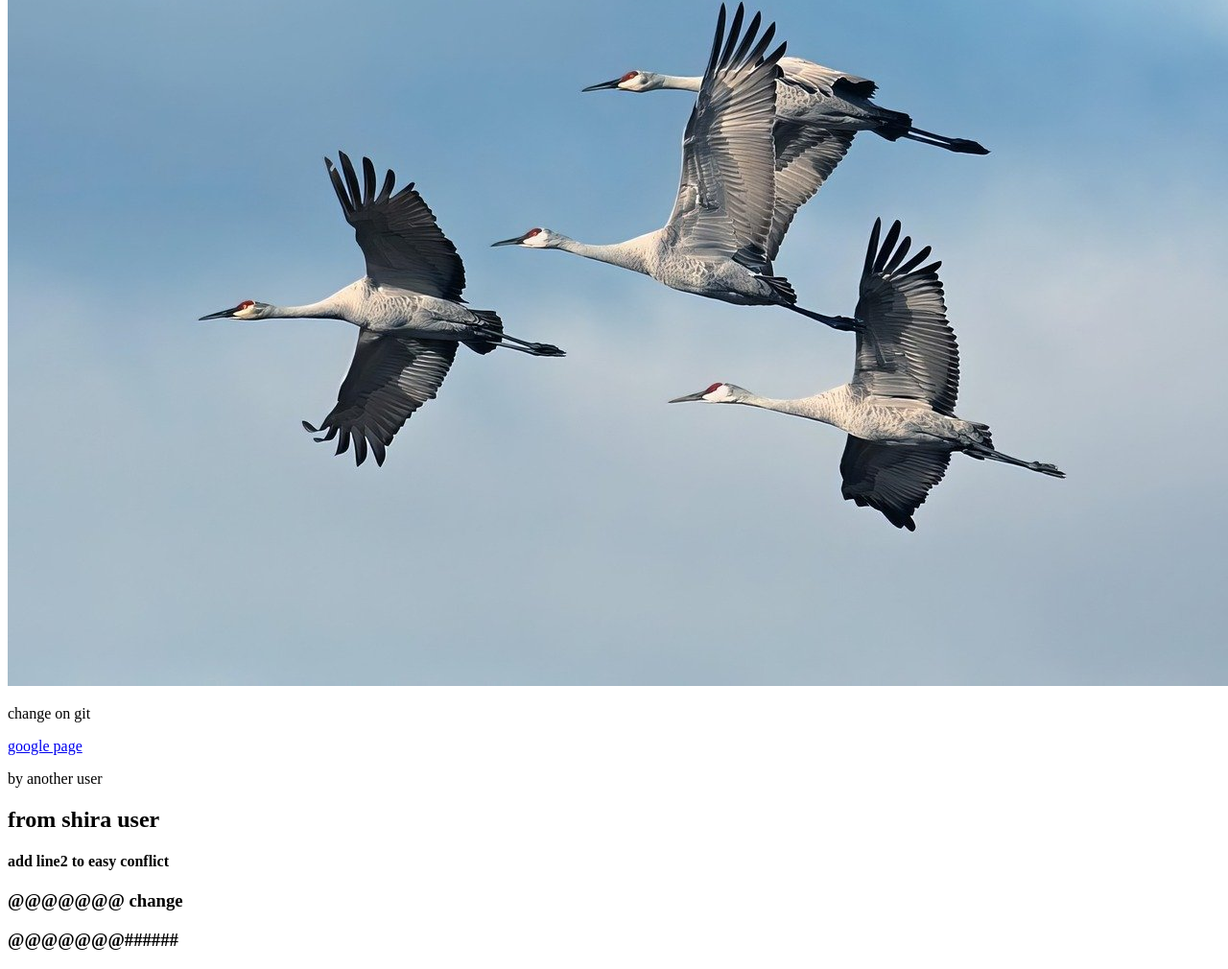
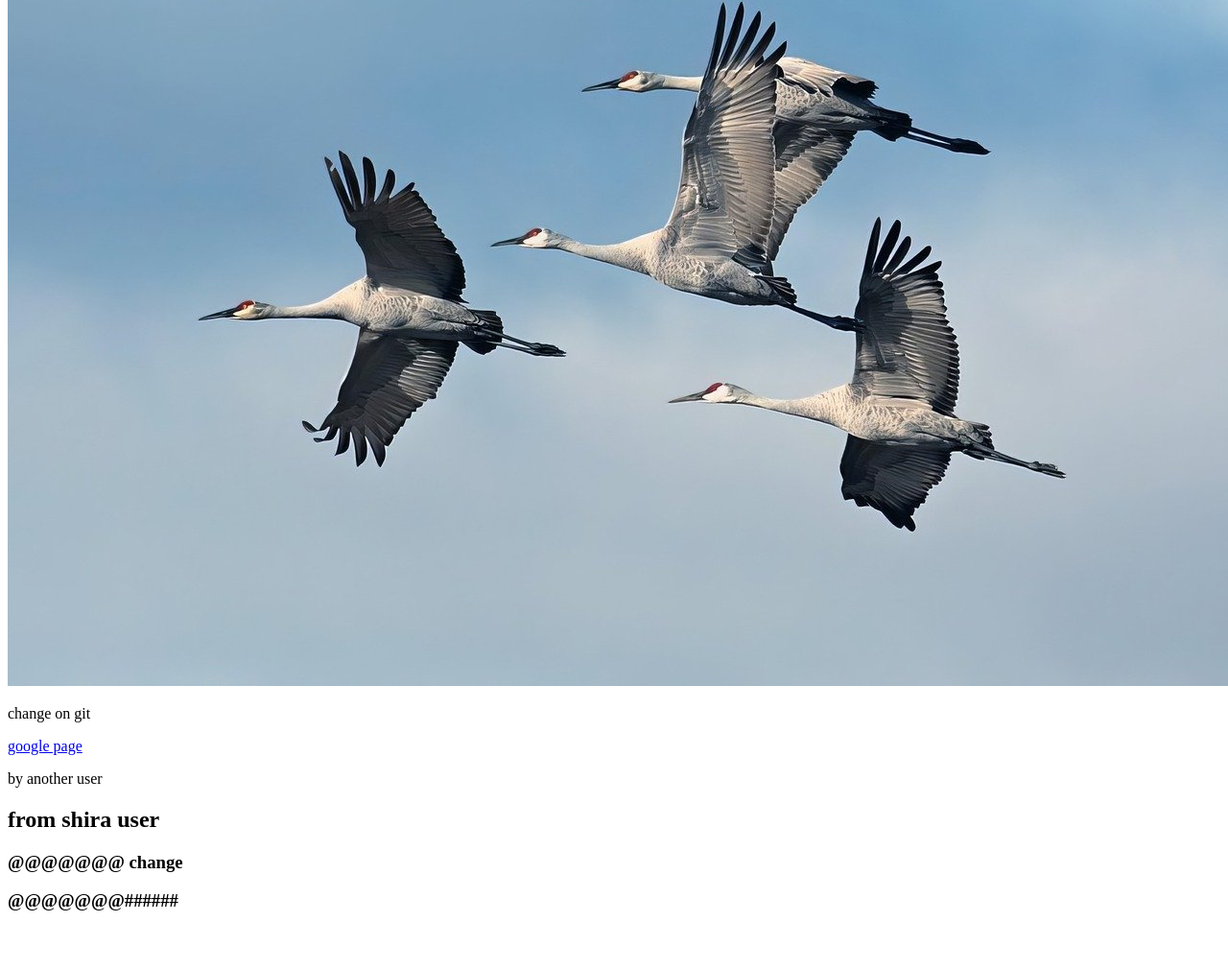
Before and after one commit to 6766331-git/project1, a plain HTML site: page index.html in a window 1280 px wide. Shown: the part 218-1228 px from the top of the page at 96% size. After the commit the page ends 1187 px from the top, so only its background shows below. Drawn offline with Linux system fonts and the light colour scheme.

Commit message:
Update index4.html

```diff
--- a/index.html
+++ b/index.html
@@ -14,7 +14,7 @@
     <p>by another user</p>
     <h2>from shira user</h2>
 
-    <h4>add line2 to easy conflict</h4>
+
     <h3>@@@@@@@ change</h3>
     <h3>@@@@@@@######</h3>
 
```
